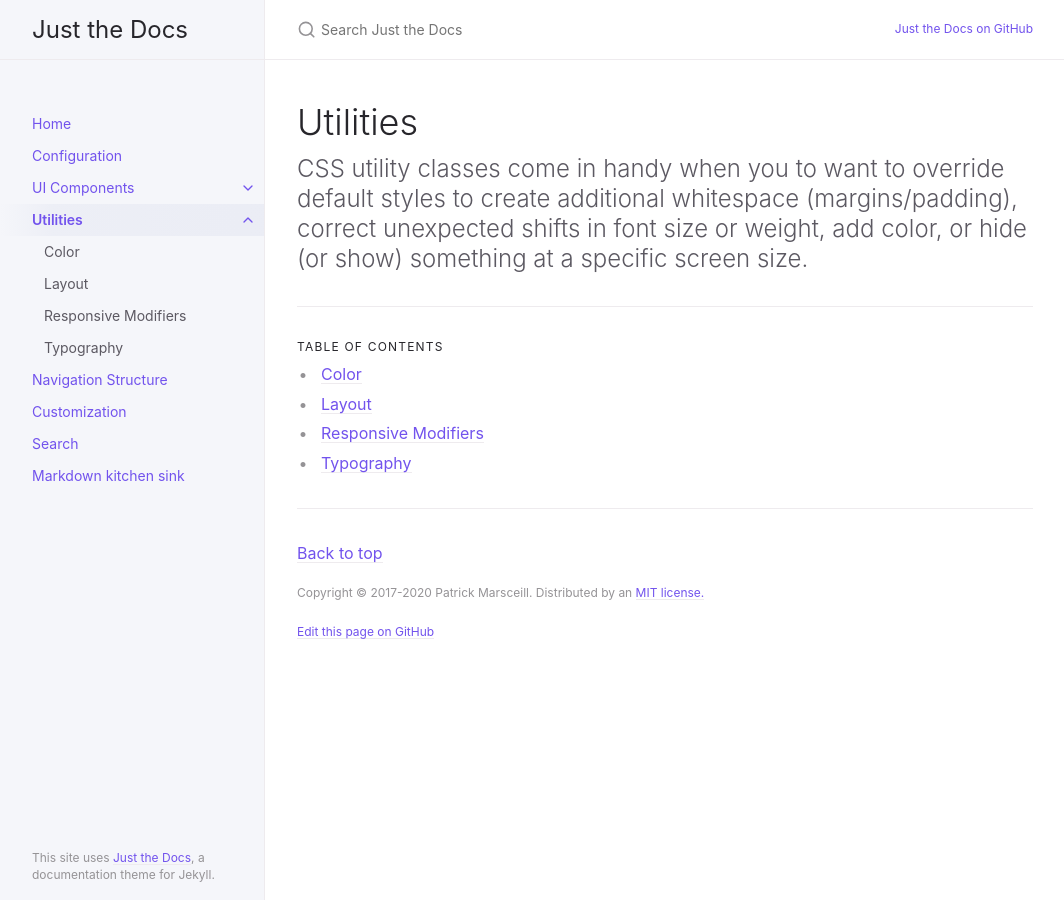
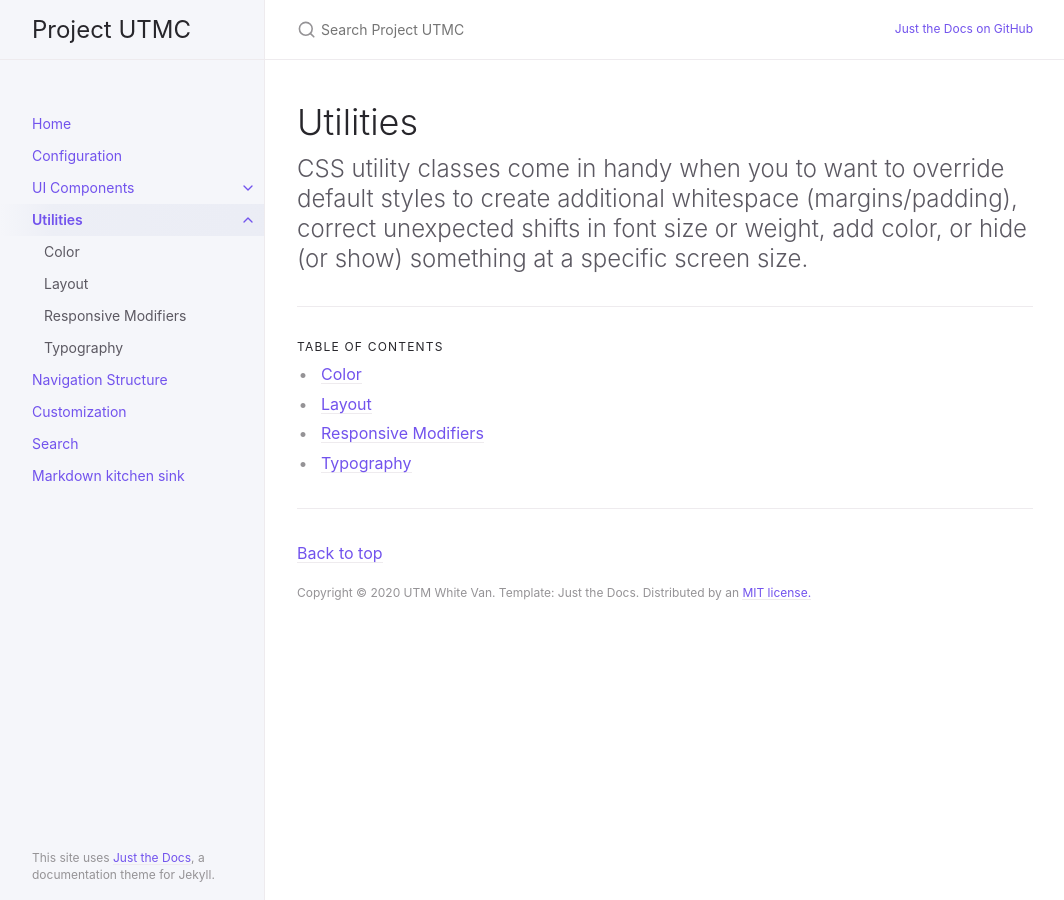
Before and after one commit to jonjonnnho/project-utmc, a Jekyll site: the page built from docs/utilities/utilities.md, in a window 1280 px wide. Shown: the whole page, without its empty margins (107-1171 px from the left). Built offline with Jekyll 4.4.1, drawn with Linux system fonts in a browser that asks for light colours.

Commit message:
Update _config.yml

```diff
--- a/_config.yml
+++ b/_config.yml
@@ -13,10 +13,10 @@
 # you will see them accessed via {{ site.title }}, {{ site.github_repo }}, and so on.
 # You can create any custom variable you would like, and they will be accessible
 # in the templates via {{ site.myvariable }}.
-title: Just the Docs
+title: Project UTMC
 description: A Jekyll theme for documentation
-baseurl: "/just-the-docs" # the subpath of your site, e.g. /blog
-url: "https://pmarsceill.github.io" # the base hostname & protocol for your site, e.g. http://example.com
+baseurl: "" # the subpath of your site, e.g. /blog
+url: "https://jonhoofficial.github.io/project-utmc/" # the base hostname & protocol for your site, e.g. http://example.com
 
 permalink: pretty
 exclude: ["node_modules/", "*.gemspec", "*.gem", "Gemfile", "Gemfile.lock", "package.json", "package-lock.json",  "script/", "LICENSE.txt", "lib/", "bin/", "README.md", "Rakefile"]
@@ -73,7 +73,7 @@ nav_sort: case_insensitive # default, equivalent to nil
 back_to_top: true
 back_to_top_text: "Back to top"
 
-footer_content: "Copyright &copy; 2017-2020 Patrick Marsceill. Distributed by an <a href=\"https://github.com/pmarsceill/just-the-docs/tree/master/LICENSE.txt\">MIT license.</a>"
+footer_content: "Copyright &copy; 2020 UTM White Van. Template: Just the Docs. Distributed by an <a href=\"https://github.com/pmarsceill/just-the-docs/tree/master/LICENSE.txt\">MIT license.</a>"
 
 # Footer last edited timestamp
 last_edit_timestamp: true # show or hide edit time - page must have `last_modified_date` defined in the frontmatter
@@ -82,7 +82,7 @@ last_edit_time_format: "%b %e %Y at %I:%M %p" # uses ruby's time format: https:/
 
 
 # Footer "Edit this page on GitHub" link text
-gh_edit_link: true # show or hide edit this page link
+gh_edit_link: false # show or hide edit this page link
 gh_edit_link_text: "Edit this page on GitHub"
 gh_edit_repository: "https://github.com/pmarsceill/just-the-docs" # the github URL for your repo
 gh_edit_branch: "master" # the branch that your docs is served from
```
